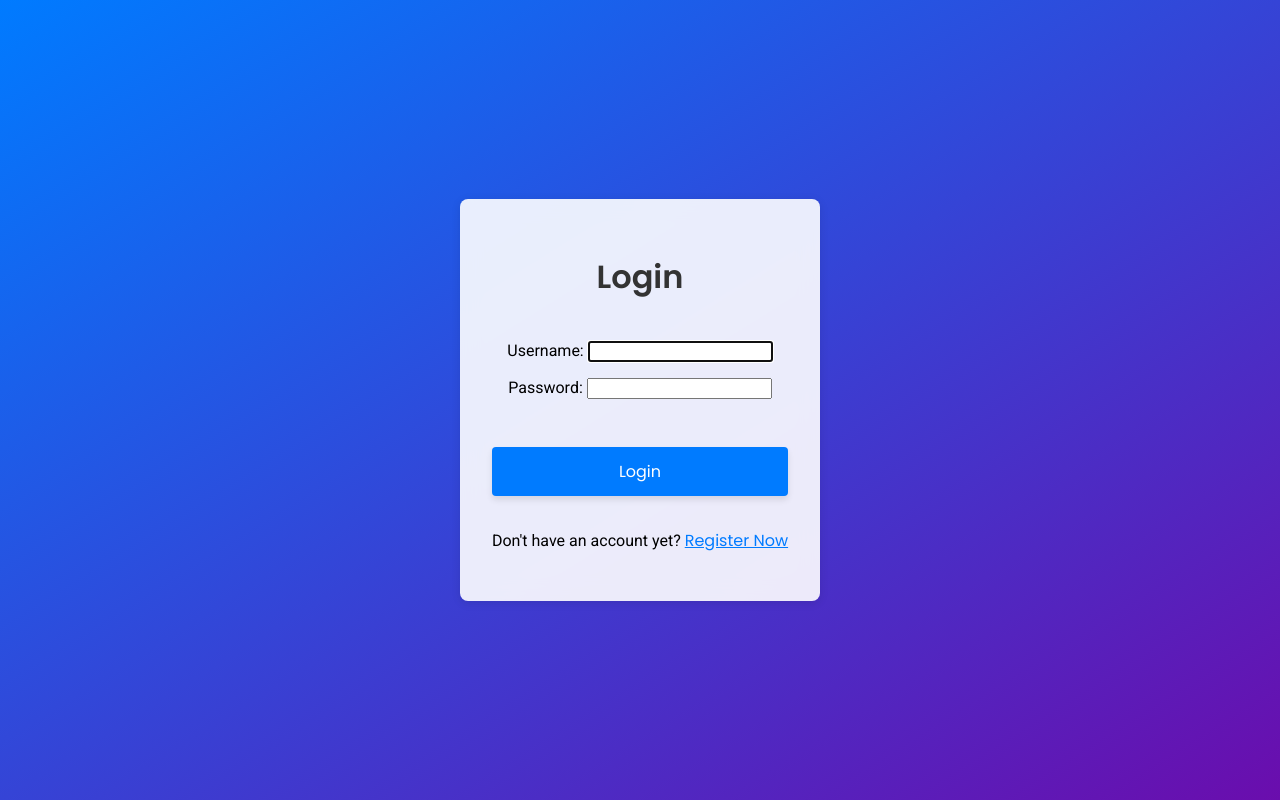
After one commit to geordievannese/GeorShop, a Django app: page /login/ in a window 1280 px wide. The commit adds this page. Run offline with Django 5.2, Linux system fonts and the light colour scheme.

Commit message:
Trying A3

```diff
--- a/georshop/settings.py
+++ b/georshop/settings.py
@@ -55,7 +55,7 @@ ROOT_URLCONF = "georshop.urls"
 TEMPLATES = [
     {
         "BACKEND": "django.template.backends.django.DjangoTemplates",
-        "DIRS": [BASE_DIR / 'templates'],
+        "DIRS": [BASE_DIR / 'georshop/templates'],
         "APP_DIRS": True,
         "OPTIONS": {
             "context_processors": [
--- /dev/null
+++ b/main/templates/login.html
@@ -0,0 +1,83 @@
+{% extends 'base.html' %}
+
+{% block meta %}
+<title>Login</title>
+{% endblock meta %}
+
+{% block content %}
+<div class="login" style="
+    background-color: rgba(255, 255, 255, 0.9);
+    padding: 2rem;
+    max-width: 400px;
+    margin: 3rem auto;
+    border-radius: 8px;
+    box-shadow: 0 2px 10px rgba(0, 0, 0, 0.1);
+    text-align: center;
+    backdrop-filter: blur(10px);">
+
+  <h1 style="font-size: 2rem; color: #333; margin-bottom: 1.5rem; font-family: 'Poppins', sans-serif;">
+    Login
+  </h1>
+
+  <form method="POST" action="" style="display: flex; flex-direction: column; gap: 1rem;">
+    {% csrf_token %}
+
+    <div style="margin-bottom: 1rem; font-family: 'Roboto', sans-serif;">
+      {{ form.as_p }}
+    </div>
+
+    <input class="btn login_btn" type="submit" value="Login"
+           style="background-color: #007bff; color: #fff; padding: 0.75rem; font-size: 1rem;
+                  border: none; border-radius: 4px; cursor: pointer; width: 100%;
+                  transition: all 0.3s ease; box-shadow: 0 4px 6px rgba(0, 0, 0, 0.1);
+                  font-family: 'Poppins', sans-serif;">
+
+    <p style="margin-top: 1rem; font-family: 'Roboto', sans-serif; font-size: 1rem;">
+      Don't have an account yet?
+      <a href="{% url 'main:register' %}" style="color: #007bff; font-family: 'Poppins', sans-serif;">Register Now</a>
+    </p>
+  </form>
+
+  {% if messages %}
+  <ul style="list-style: none; padding: 0; margin-top: 1rem; font-family: 'Roboto', sans-serif;">
+    {% for message in messages %}
+    <li style="color: red;">{{ message }}</li>
+    {% endfor %}
+  </ul>
+  {% endif %}
+
+</div>
+
+<style>
+    @import url('https://fonts.googleapis.com/css2?family=Poppins:wght@400;600&family=Roboto:wght@400;500&display=swap');
+
+    body {
+        background: linear-gradient(to bottom right, #007bff, #6a0dad);
+        font-family: 'Roboto', sans-serif;
+        display: flex;
+        justify-content: center;
+        align-items: center;
+        height: 100vh;
+        margin: 0;
+    }
+
+
+    .login_btn:hover {
+        transform: translateY(-10px);
+        box-shadow: 0 10px 20px rgba(0, 0, 0, 0.2);
+        background-color: #0056b3;
+    }
+
+
+    .login_btn {
+        transition: all 0.3s ease;
+        box-shadow: 0 4px 6px rgba(0, 0, 0, 0.1);
+    }
+
+    label {
+        font-family: 'Roboto', sans-serif;
+        font-size: 1rem;
+    }
+</style>
+
+{% endblock content %}
--- a/main/templates/main.html
+++ b/main/templates/main.html
@@ -21,6 +21,9 @@
                     {{ form.as_p }}
                 </div>
                 <button type="submit" class="btn btn-primary">Add Product</button>
+                <a href="{% url 'main:logout' %}">
+                    <button>Logout</button>
+                  </a>
             </form>
 
             <h2 class="mt-5">Product List</h2>
--- a/main/urls.py
+++ b/main/urls.py
@@ -1,5 +1,8 @@
 from django.urls import path
 from .views import show_main, product_list_json, product_detail_json, product_list_xml, product_detail_xml
+from main.views import register
+from main.views import login_user
+from main.views import logout_user
 
 app_name = 'main'
 
@@ -9,4 +12,7 @@ urlpatterns = [
     path('products/json/<uuid:pk>/', product_detail_json, name='product_detail_json'),
     path('products/xml/', product_list_xml, name='product_list_xml'),
     path('products/xml/<uuid:pk>/', product_detail_xml, name='product_detail_xml'),
+    path('register/', register, name='register'),
+    path('login/', login_user, name='login'),
+    path('logout/', logout_user, name='logout'),
 ]
--- a/main/views.py
+++ b/main/views.py
@@ -4,7 +4,16 @@ from django.core.serializers import serialize
 from .models import Product
 from .forms import ProductForm
 from django.shortcuts import render, redirect
+from django.contrib.auth.forms import UserCreationForm, AuthenticationForm
+from django.contrib import messages
+from django.contrib.auth import authenticate, login
+from django.contrib.auth import logout
+from django.contrib.auth.decorators import login_required
+import datetime
+from django.http import HttpResponseRedirect
+from django.urls import reverse
 
+@login_required(login_url='/login')
 def show_main(request):
     form = ProductForm(request.POST or None)
 
@@ -19,7 +28,8 @@ def show_main(request):
         'class': 'PBP KKI',
         'npm': '2306170414',
         'product_entries': product_entries,
-        'form': form
+        'form': form,
+        'last_login': request.COOKIES['last_login'],
     }
 
     return render(request, "main.html", context)
@@ -46,3 +56,37 @@ def product_detail_xml(request, pk):
     product = Product.objects.filter(pk=pk)
     xml_data = serialize('xml', product)
     return HttpResponse(xml_data, content_type='application/xml')
+
+def register(request):
+    form = UserCreationForm()
+
+    if request.method == "POST":
+        form = UserCreationForm(request.POST)
+        if form.is_valid():
+            form.save()
+            messages.success(request, 'Your account has been successfully created!')
+            return redirect('main:login')
+    context = {'form':form}
+    return render(request, 'register.html', context)
+
+def login_user(request):
+   if request.method == 'POST':
+      form = AuthenticationForm(data=request.POST)
+
+      if form.is_valid():
+            user = form.get_user()
+            login(request, user)
+            response = HttpResponseRedirect(reverse("main:show_main"))
+            response.set_cookie('last_login', str(datetime.datetime.now()))
+            return redirect('main:show_main')
+
+   else:
+      form = AuthenticationForm(request)
+   context = {'form': form}
+   return render(request, 'login.html', context)
+
+def logout_user(request):
+    logout(request)
+    response = HttpResponseRedirect(reverse('main:login'))
+    response.delete_cookie('last_login')
+    return redirect('main:login')
```
Also changed, not shown: main/templates/register.html (added, +113 -0 lines).
